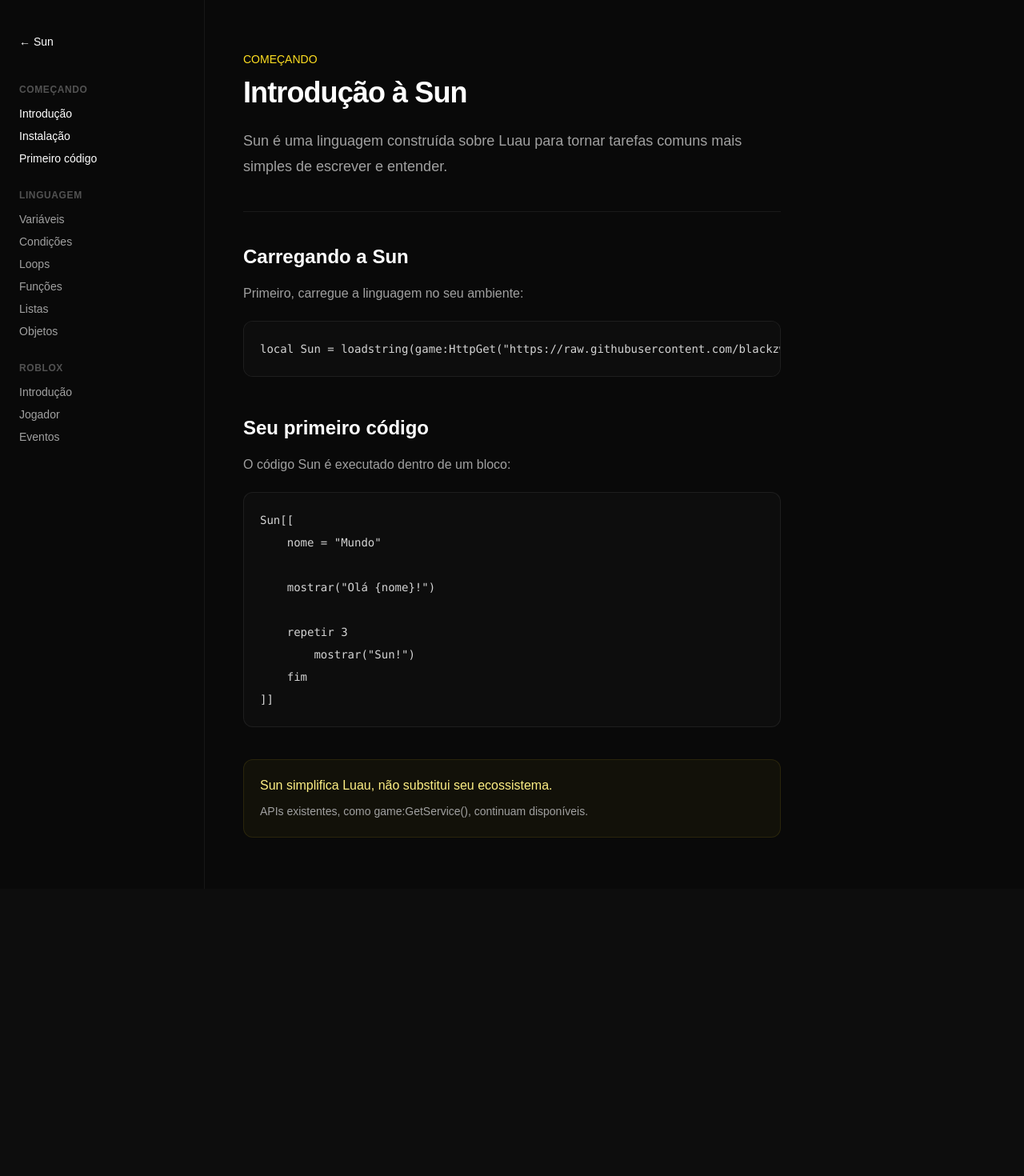
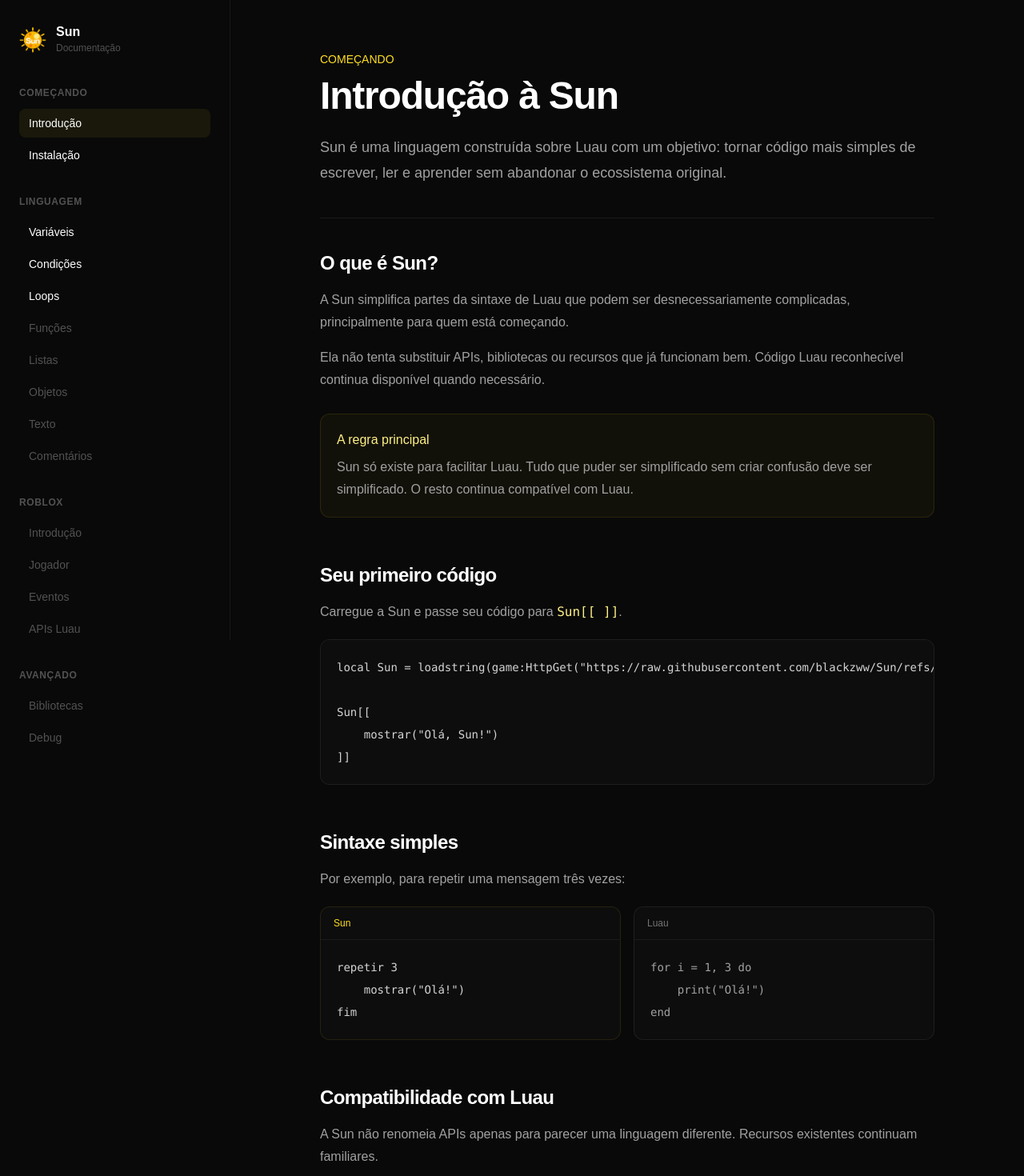
Before and after one commit to blackzww/Sun-Website, a Next.js app: page /docs in a window 1280 px wide. Shown: the top 1470 px of the page at 80% size. Before the commit the page ends 1111 px from the top, so only its background shows below. Built offline with nearby package versions, Linux system fonts and the light colour scheme.

Commit message:
Refactor Docs layout and improve navigation
Refactor sidebar and content layout for improved structure and readability. Update links and navigation elements to enhance user experience.

```diff
--- a/app/docs/page.tsx
+++ b/app/docs/page.tsx
@@ -1,140 +1,365 @@
+import Image from "next/image";
 import Link from "next/link";
+
+const loader = `local Sun = loadstring(game:HttpGet("https://raw.githubusercontent.com/blackzww/Sun/refs/heads/main/sun.lua"))()
+
+Sun[[
+    mostrar("Olá, Sun!")
+]]`;
 
 export default function Docs() {
   return (
     <main className="min-h-screen bg-[#090909] text-white">
       <div className="mx-auto flex max-w-7xl">
 
-        <aside className="hidden min-h-screen w-64 border-r border-white/[0.06] px-6 py-10 md:block">
-          <Link
-            href="/"
-            className="text-sm text-neutral-500 transition hover:text-white"
-          >
-            ← Sun
+        {/* SIDEBAR */}
+        <aside className="sticky top-0 hidden h-screen w-72 shrink-0 border-r border-white/[0.06] px-6 py-8 md:block">
+          <Link href="/" className="flex items-center gap-3">
+            <Image
+              src="/sun.png"
+              alt="Sun"
+              width={34}
+              height={34}
+            />
+
+            <div>
+              <p className="font-semibold leading-none">
+                Sun
+              </p>
+
+              <p className="mt-1 text-xs text-neutral-600">
+                Documentação
+              </p>
+            </div>
           </Link>
 
-          <nav className="mt-10 space-y-7">
+          <nav className="mt-10 space-y-8">
+
+            {/* COMEÇANDO */}
             <div>
               <p className="mb-3 text-xs font-semibold uppercase tracking-wider text-neutral-600">
                 Começando
               </p>
 
-              <div className="space-y-2 text-sm">
-                <a className="block text-yellow-300" href="/docs">
+              <div className="space-y-1 text-sm">
+                <Link
+                  href="/docs"
+                  className="block rounded-lg bg-yellow-300/[0.07] px-3 py-2 font-medium text-yellow-300"
+                >
                   Introdução
-                </a>
-                <a className="block text-neutral-400 hover:text-white" href="#">
+                </Link>
+
+                <Link
+                  href="/docs/instalacao"
+                  className="block rounded-lg px-3 py-2 text-neutral-400 transition hover:bg-white/[0.03] hover:text-white"
+                >
                   Instalação
-                </a>
-                <a className="block text-neutral-400 hover:text-white" href="#">
-                  Primeiro código
-                </a>
+                </Link>
               </div>
             </div>
 
+            {/* LINGUAGEM */}
             <div>
               <p className="mb-3 text-xs font-semibold uppercase tracking-wider text-neutral-600">
                 Linguagem
               </p>
 
-              <div className="space-y-2 text-sm text-neutral-400">
-                <a className="block hover:text-white" href="/docs/variaveis">
+              <div className="space-y-1 text-sm">
+                <Link
+                  href="/docs/variaveis"
+                  className="block rounded-lg px-3 py-2 text-neutral-400 transition hover:bg-white/[0.03] hover:text-white"
+                >
                   Variáveis
-</a>
-                <a className="block hover:text-white" href="#">
+                </Link>
+
+                <Link
+                  href="/docs/condicoes"
+                  className="block rounded-lg px-3 py-2 text-neutral-400 transition hover:bg-white/[0.03] hover:text-white"
+                >
                   Condições
-                </a>
-                <a className="block hover:text-white" href="#">
+                </Link>
+
+                <Link
+                  href="/docs/loops"
+                  className="block rounded-lg px-3 py-2 text-neutral-400 transition hover:bg-white/[0.03] hover:text-white"
+                >
                   Loops
-                </a>
-                <a className="block hover:text-white" href="#">
+                </Link>
+
+                <span className="block px-3 py-2 text-neutral-600">
                   Funções
-                </a>
-                <a className="block hover:text-white" href="#">
+                </span>
+
+                <span className="block px-3 py-2 text-neutral-600">
                   Listas
-                </a>
-                <a className="block hover:text-white" href="#">
+                </span>
+
+                <span className="block px-3 py-2 text-neutral-600">
                   Objetos
-                </a>
+                </span>
+
+                <span className="block px-3 py-2 text-neutral-600">
+                  Texto
+                </span>
+
+                <span className="block px-3 py-2 text-neutral-600">
+                  Comentários
+                </span>
               </div>
             </div>
 
+            {/* ROBLOX */}
             <div>
               <p className="mb-3 text-xs font-semibold uppercase tracking-wider text-neutral-600">
                 Roblox
               </p>
 
-              <div className="space-y-2 text-sm text-neutral-400">
-                <a className="block hover:text-white" href="#">
+              <div className="space-y-1 text-sm">
+                <span className="block px-3 py-2 text-neutral-600">
                   Introdução
-                </a>
-                <a className="block hover:text-white" href="#">
+                </span>
+
+                <span className="block px-3 py-2 text-neutral-600">
                   Jogador
-                </a>
-                <a className="block hover:text-white" href="#">
+                </span>
+
+                <span className="block px-3 py-2 text-neutral-600">
                   Eventos
-                </a>
+                </span>
+
+                <span className="block px-3 py-2 text-neutral-600">
+                  APIs Luau
+                </span>
+              </div>
+            </div>
+
+            {/* AVANÇADO */}
+            <div>
+              <p className="mb-3 text-xs font-semibold uppercase tracking-wider text-neutral-600">
+                Avançado
+              </p>
+
+              <div className="space-y-1 text-sm">
+                <span className="block px-3 py-2 text-neutral-600">
+                  Bibliotecas
+                </span>
+
+                <span className="block px-3 py-2 text-neutral-600">
+                  Debug
+                </span>
               </div>
             </div>
           </nav>
         </aside>
 
-        <article className="w-full max-w-3xl px-6 py-16 md:px-12">
+        {/* CONTEÚDO */}
+        <article className="min-w-0 flex-1 px-6 py-12 md:px-12 md:py-16 lg:px-16">
+          <div className="mx-auto max-w-3xl">
+
+            {/* MOBILE */}
+            <div className="mb-12 flex items-center justify-between md:hidden">
+              <Link
+                href="/"
+                className="flex items-center gap-2 font-semibold"
+              >
+                <Image
+                  src="/sun.png"
+                  alt="Sun"
+                  width={30}
+                  height={30}
+                />
+                Sun
+              </Link>
+
+              <span className="text-sm text-neutral-500">
+                Docs
+              </span>
+            </div>
+
             <p className="text-sm font-medium text-yellow-300">
               COMEÇANDO
             </p>
 
-          <h1 className="mt-3 text-4xl font-bold tracking-tight">
+            <h1 className="mt-3 text-4xl font-bold tracking-tight sm:text-5xl">
               Introdução à Sun
             </h1>
 
             <p className="mt-6 text-lg leading-8 text-neutral-400">
-            Sun é uma linguagem construída sobre Luau para tornar tarefas
-            comuns mais simples de escrever e entender.
+              Sun é uma linguagem construída sobre Luau com um objetivo:
+              tornar código mais simples de escrever, ler e aprender sem
+              abandonar o ecossistema original.
             </p>
 
             <div className="my-10 h-px bg-white/[0.07]" />
 
-          <h2 className="text-2xl font-semibold">
-            Carregando a Sun
+            {/* FILOSOFIA */}
+            <h2 className="text-2xl font-semibold tracking-tight">
+              O que é Sun?
             </h2>
 
             <p className="mt-4 leading-7 text-neutral-400">
-            Primeiro, carregue a linguagem no seu ambiente:
+              A Sun simplifica partes da sintaxe de Luau que podem ser
+              desnecessariamente complicadas, principalmente para quem está
+              começando.
             </p>
 
-          <pre className="mt-5 overflow-x-auto rounded-xl border border-white/[0.07] bg-[#0d0d0d] p-5 text-sm leading-7 text-neutral-300">
-            <code>{`local Sun = loadstring(game:HttpGet("https://raw.githubusercontent.com/blackzww/Sun/refs/heads/main/sun.lua"))()`}</code>
-          </pre>
+            <p className="mt-4 leading-7 text-neutral-400">
+              Ela não tenta substituir APIs, bibliotecas ou recursos que já
+              funcionam bem. Código Luau reconhecível continua disponível
+              quando necessário.
+            </p>
 
-          <h2 className="mt-12 text-2xl font-semibold">
+            <div className="mt-7 rounded-xl border border-yellow-300/10 bg-yellow-300/[0.04] p-5">
+              <p className="font-medium text-yellow-200">
+                A regra principal
+              </p>
+
+              <p className="mt-2 leading-7 text-neutral-400">
+                Sun só existe para facilitar Luau. Tudo que puder ser
+                simplificado sem criar confusão deve ser simplificado. O resto
+                continua compatível com Luau.
+              </p>
+            </div>
+
+            {/* PRIMEIRO CÓDIGO */}
+            <h2 className="mt-14 text-2xl font-semibold tracking-tight">
               Seu primeiro código
             </h2>
 
             <p className="mt-4 leading-7 text-neutral-400">
-            O código Sun é executado dentro de um bloco:
+              Carregue a Sun e passe seu código para{" "}
+              <code className="text-yellow-200">Sun[[ ]]</code>.
             </p>
 
             <pre className="mt-5 overflow-x-auto rounded-xl border border-white/[0.07] bg-[#0d0d0d] p-5 text-sm leading-7 text-neutral-300">
-            <code>{`Sun[[
-    nome = "Mundo"
+              <code>{loader}</code>
+            </pre>
 
+            {/* EXEMPLO */}
+            <h2 className="mt-14 text-2xl font-semibold tracking-tight">
+              Sintaxe simples
+            </h2>
+
+            <p className="mt-4 leading-7 text-neutral-400">
+              Por exemplo, para repetir uma mensagem três vezes:
+            </p>
+
+            <div className="mt-5 grid gap-4 lg:grid-cols-2">
+              <div className="overflow-hidden rounded-xl border border-yellow-300/10 bg-[#0d0d0d]">
+                <div className="border-b border-white/[0.06] px-4 py-3 text-xs font-medium text-yellow-300">
+                  Sun
+                </div>
+
+                <pre className="overflow-x-auto p-5 text-sm leading-7 text-neutral-300">
+                  <code>{`repetir 3
+    mostrar("Olá!")
+fim`}</code>
+                </pre>
+              </div>
+
+              <div className="overflow-hidden rounded-xl border border-white/[0.07] bg-[#0d0d0d]">
+                <div className="border-b border-white/[0.06] px-4 py-3 text-xs font-medium text-neutral-500">
+                  Luau
+                </div>
+
+                <pre className="overflow-x-auto p-5 text-sm leading-7 text-neutral-400">
+                  <code>{`for i = 1, 3 do
+    print("Olá!")
+end`}</code>
+                </pre>
+              </div>
+            </div>
+
+            {/* LUAU */}
+            <h2 className="mt-14 text-2xl font-semibold tracking-tight">
+              Compatibilidade com Luau
+            </h2>
+
+            <p className="mt-4 leading-7 text-neutral-400">
+              A Sun não renomeia APIs apenas para parecer uma linguagem
+              diferente. Recursos existentes continuam familiares.
+            </p>
+
+            <pre className="mt-5 overflow-x-auto rounded-xl border border-white/[0.07] bg-[#0d0d0d] p-5 text-sm leading-7 text-neutral-300">
+              <code>{`Players = game:GetService("Players")
+
+player = Players.LocalPlayer
+
+parte = Instance.new("Part")`}</code>
+            </pre>
+
+            {/* EXEMPLO MAIOR */}
+            <h2 className="mt-14 text-2xl font-semibold tracking-tight">
+              Um exemplo maior
+            </h2>
+
+            <pre className="mt-5 overflow-x-auto rounded-xl border border-white/[0.07] bg-[#0d0d0d] p-5 text-sm leading-7 text-neutral-300">
+              <code>{`nome = "Black"
+idade = 18
+
+se idade => 18 entao
     mostrar("Olá {nome}!")
+    mostrar("Você é maior de idade.")
 
     repetir 3
-        mostrar("Sun!")
+        mostrar("Bem-vindo à Sun!")
     fim
-]]`}</code>
+senao
+    mostrar("Você é menor de idade.")
+fim`}</code>
             </pre>
 
-          <div className="mt-10 rounded-xl border border-yellow-300/10 bg-yellow-300/[0.04] p-5">
-            <p className="font-medium text-yellow-200">
-              Sun simplifica Luau, não substitui seu ecossistema.
+            {/* OPEN SOURCE */}
+            <h2 className="mt-14 text-2xl font-semibold tracking-tight">
+              Feita para ser modificada
+            </h2>
+
+            <p className="mt-4 leading-7 text-neutral-400">
+              A Sun é open source e foi desenvolvida com forte assistência de
+              inteligência artificial. A implementação pode conter erros ou
+              comportamentos inesperados.
             </p>
 
-            <p className="mt-2 text-sm leading-6 text-neutral-400">
-              APIs existentes, como game:GetService(), continuam disponíveis.
+            <p className="mt-4 leading-7 text-neutral-400">
+              O código foi mantido aberto e legível justamente para que qualquer
+              pessoa possa estudar a linguagem, corrigir problemas, modificar
+              recursos e contribuir com novas ideias.
             </p>
+
+            <a
+              href="https://github.com/blackzww/Sun"
+              target="_blank"
+              rel="noreferrer"
+              className="mt-6 inline-flex rounded-lg border border-white/10 bg-white/[0.03] px-4 py-2.5 text-sm font-medium text-neutral-300 transition hover:bg-white/[0.07] hover:text-white"
+            >
+              Ver código no GitHub →
+            </a>
+
+            {/* PRÓXIMO */}
+            <div className="mt-16 border-t border-white/[0.07] pt-8">
+              <p className="text-xs font-medium uppercase tracking-wider text-neutral-600">
+                Próximo
+              </p>
+
+              <Link
+                href="/docs/instalacao"
+                className="mt-3 flex items-center justify-between rounded-xl border border-white/[0.07] bg-white/[0.02] p-5 transition hover:border-yellow-300/20 hover:bg-yellow-300/[0.03]"
+              >
+                <div>
+                  <p className="font-medium">
+                    Instalação
+                  </p>
+
+                  <p className="mt-1 text-sm text-neutral-500">
+                    Aprenda como carregar e executar a Sun.
+                  </p>
+                </div>
+
+                <span className="text-yellow-300">
+                  →
+                </span>
+              </Link>
+            </div>
           </div>
         </article>
       </div>
```
Lines whose indentation alone changed are shown as unchanged.
